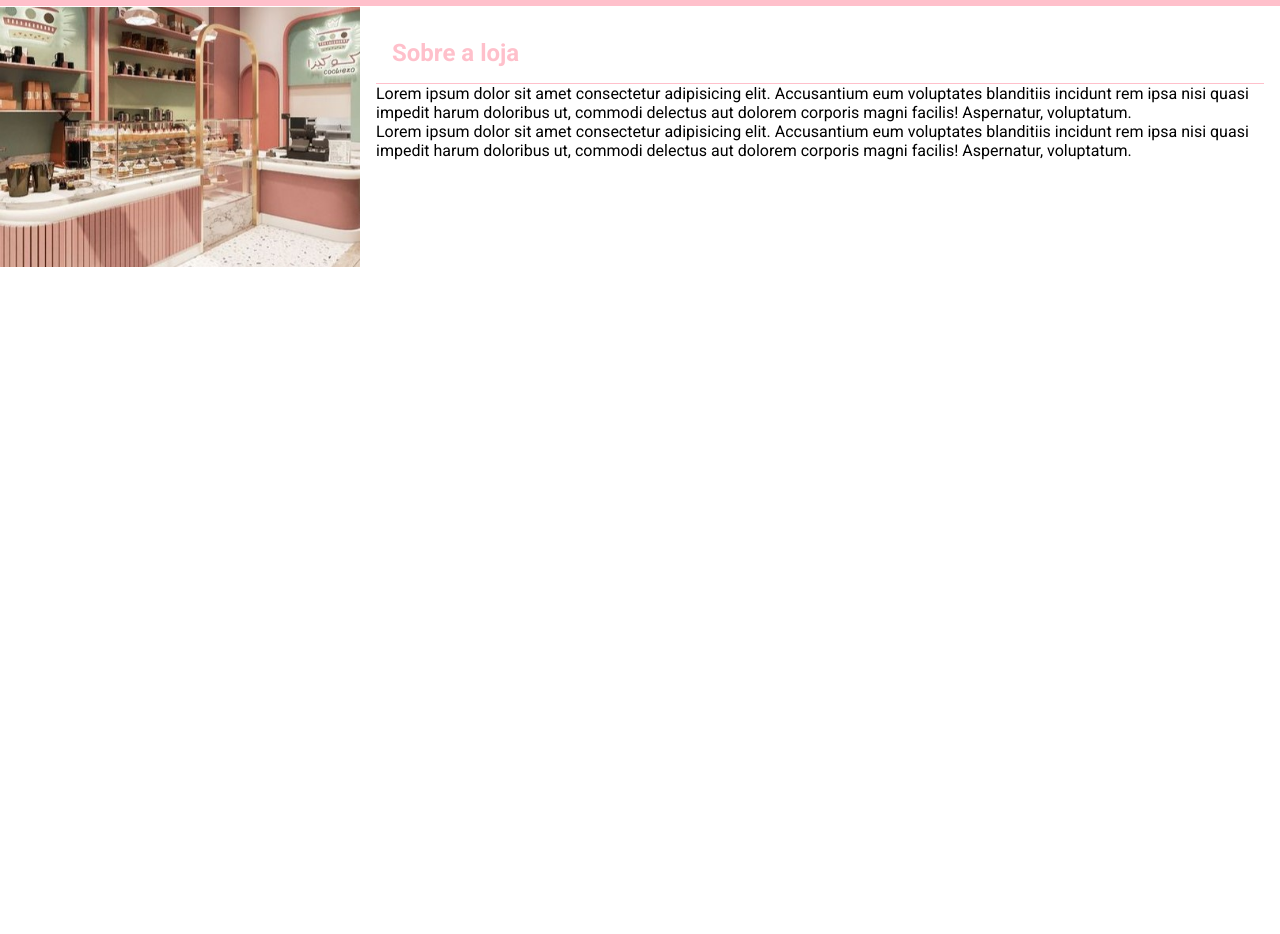
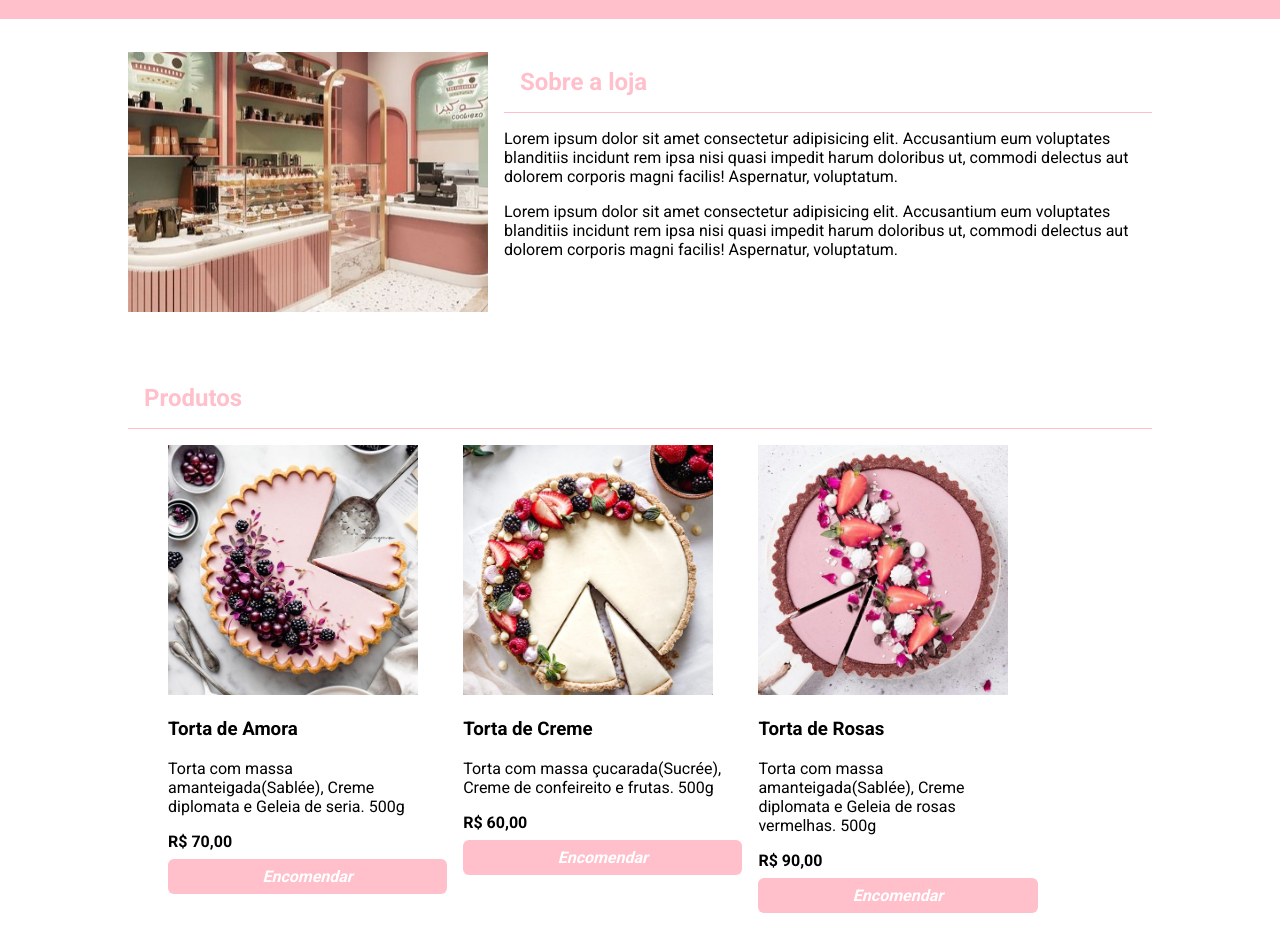
Before and after one commit to nicaciobasilio/loja_responsivo, a plain HTML site: page index.html in a window 1280 px wide. Shown: the part 64-998 px from the top of the page. Before the commit the page ends 800 px from the top, so only its background shows below. Drawn offline with Linux system fonts and the light colour scheme.

Commit message:
commit secundaria

```diff
--- a/index.html
+++ b/index.html
@@ -26,15 +26,62 @@
             </nav>
         </div>
     </header>
-    <section>
-        <div class="conteudo container">
+    <div class="conteudo container">
+        <section class="sobre">
             <img src="./imagens/loja.jpg" alt="Foto de uma loja">
             <div class="informacao">
                 <h2>Sobre a loja</h2>
                 <p>Lorem ipsum dolor sit amet consectetur adipisicing elit. Accusantium eum voluptates blanditiis incidunt rem ipsa nisi quasi impedit harum doloribus ut, commodi delectus aut dolorem corporis magni facilis! Aspernatur, voluptatum.</p>
                 <p>Lorem ipsum dolor sit amet consectetur adipisicing elit. Accusantium eum voluptates blanditiis incidunt rem ipsa nisi quasi impedit harum doloribus ut, commodi delectus aut dolorem corporis magni facilis! Aspernatur, voluptatum.</p>
             </div>
-        </div>
-    </section>
+        </section>
+        <section class="produtos">
+            <h2>Produtos</h2>
+            <ul class="tortas container-flex">
+                <li>
+                    <img src="./imagens/torta_amora.jpg" alt="torta de amora">
+                    <h3>Torta de Amora</h3>
+                    <p>Torta com massa amanteigada(Sablée), Creme diplomata e Geleia de seria. 500g</p>
+                    <strong>R$ 70,00</strong>
+                    <button type="button">Encomendar</button>
+                </li>
+                <li>
+                    <img src="./imagens/torta_branca.jpg" alt="torta de creme">
+                    <h3>Torta de Creme</h3>
+                    <p>Torta com massa çucarada(Sucrée), Creme de confeireito e frutas. 500g</p>
+                    <strong>R$ 60,00</strong>
+                    <button type="button">Encomendar</button>
+                </li>
+                <li>
+                    <img src="./imagens/torta_rosa.jpg" alt="torta de rosas">
+                    <h3>Torta de Rosas</h3>
+                    <p>Torta com massa amanteigada(Sablée), Creme diplomata e Geleia de rosas vermelhas. 500g</p>
+                    <strong>R$ 90,00</strong>
+                    <button type="button">Encomendar</button>
+                </li>
+                <li>
+                    <img src="./imagens/torta_framboesa.jpg" alt="torta de framboesa">
+                    <h3>Torta de Framboesa</h3>
+                    <p>Torta com massa amanteigada(Sablée), Creme diplomata e Geleia de Framboesa. 500g</p>
+                    <strong>R$ 70,00</strong>
+                    <button type="button">Encomendar</button>
+                </li>
+                <li>
+                    <img src="./imagens/torta_figo.jpg" alt="torta de figos">
+                    <h3>Torta de Figos</h3>
+                    <p>Torta com massa amanteigada(Sablée), Creme diplomata e Geleia de Figos. 500g</p>
+                    <strong>R$ 85,00</strong>
+                    <button type="button">Encomendar</button>
+                </li>
+                <li>
+                    <img src="./imagens/torta_natal.jpg" alt="torta de morango com o tema natal">
+                    <h3>Torta de Especial de Natal</h3>
+                    <p>Torta com massa amanteigada(Sablée), Creme diplomata e Geleia de Morango. 500g</p>
+                    <strong>R$ 100,00</strong>
+                    <button type="button">Encomendar</button>
+                </li>
+            </ul>
+        </section>
+    </div>
 </body>
 </html>
--- a/main.css
+++ b/main.css
@@ -36,27 +36,121 @@ li a{
     font-weight: bold;
 }
 
-section .container {
-    align-items: flex-start;
-}
-
-.container img {
+.sobre img {
     max-width: 100%;
     width: 360px;
-}
-
-.conteudo {
-    display: grid;
-    grid-template-columns: 70% 30%;
+    margin-right: 16px;
 }
 
 .informacao {
-    padding: 16px;
-
+    align-items: center;
+    justify-content: space-between;
+    display: inline;
 }
 
-div h2 {
+.informacao h2,
+.produtos h2 {
     color: #ffc0CB;
     border-bottom: 1px solid #ffc0CB;
     padding: 16px;
+    margin-bottom: 16px;
 }
+
+.container {
+    max-width: 1024px;
+    width: 100%;
+    margin: 0 auto;
+}
+
+.sobre {
+    margin-bottom: 56px;
+    margin-top: 32px;
+    display: flex;
+}
+
+ul {
+    display: block;
+    list-style-type: disc;
+    margin-block-start: 1em;
+    margin-block-end: 1em;
+    margin-inline-start: 0px;
+    margin-inline-end: 0px;
+    padding-inline-start: 40px;
+}
+
+.container-flex {
+    display: flex;
+}
+
+.tortas {
+    flex-wrap: wrap;
+}
+
+.tortas li {
+    list-style: none;
+    max-width: 30%;
+    margin-bottom: 24px;
+}
+
+.tortas li img {
+    max-width: 100%;
+    width: 250px;
+    height: 250px;
+    object-fit: cover;
+}
+
+h3 {
+    display: block;
+    font-size: 1.17em;
+    margin-block-start: 1em;
+    margin-block-end: 1em;
+    margin-inline-start: 0px;
+    margin-inline-end: 0px;
+    font-weight: bold;
+}
+
+p {
+    display: block;
+    margin-block-start: 1em;
+    margin-block-end: 1em;
+    margin-inline-start: 0px;
+    margin-inline-end: 0px;
+}
+
+button {
+    display: block;
+    width: 100%;
+    padding: 8px 0;
+    border: none;
+    background-color: #ffc0CB;
+    color: #fff;
+    font-size: 16px;
+    font-weight: bold;
+    font-style: italic;
+    cursor: pointer;
+    border-radius: 6px;
+    margin-top: 8px;
+}
+
+button:hover {
+    background-color: #D98696;
+}
+
+@media screen and (max-width: 767px) {
+
+    header .container,
+    section .container {
+        display: block;
+        align-items: center;
+    }
+    .sobre img {
+        max-width:90%;
+        margin: 0 16px;
+        width: 400px;
+        height: 300px;
+    }
+
+    .container-flex {
+        display: block;
+    }
+}
```
